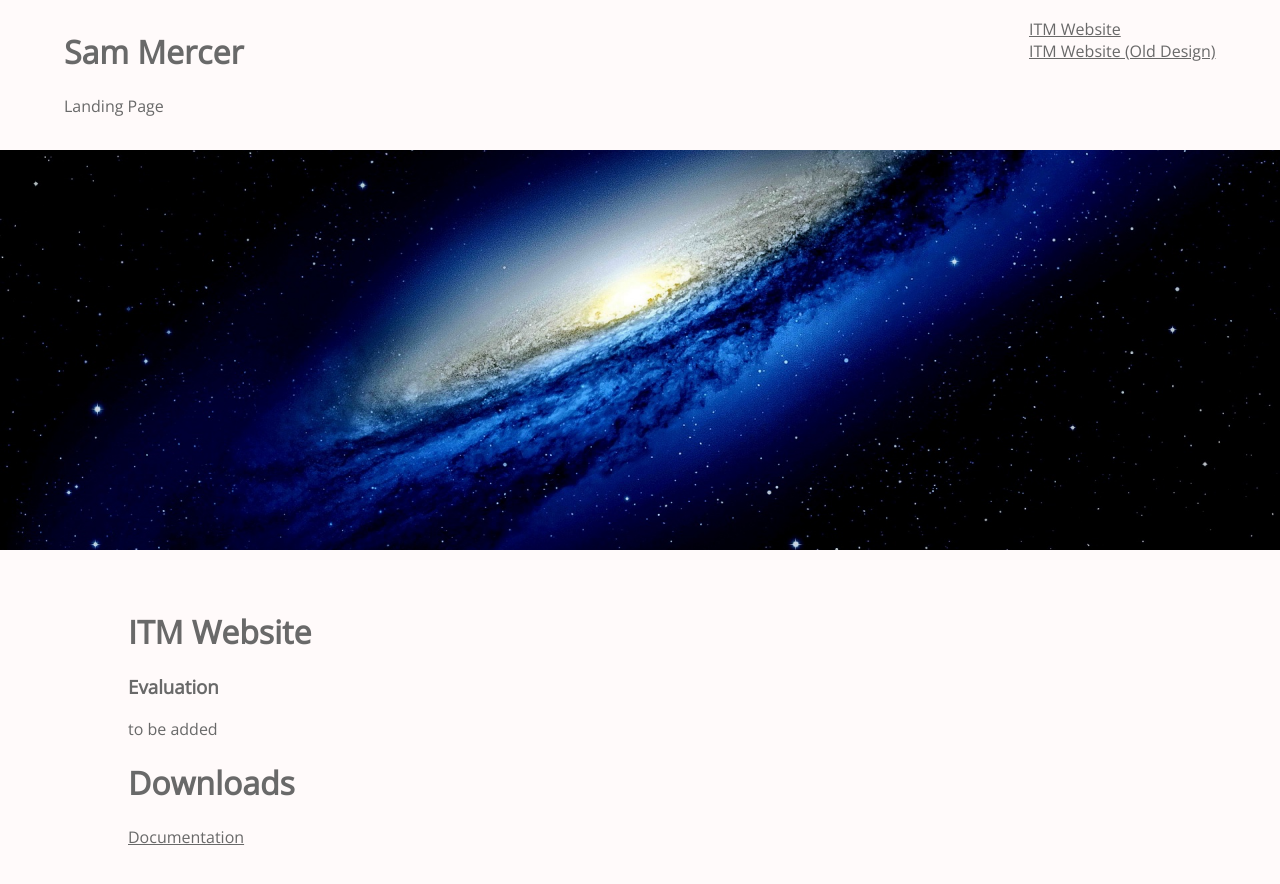
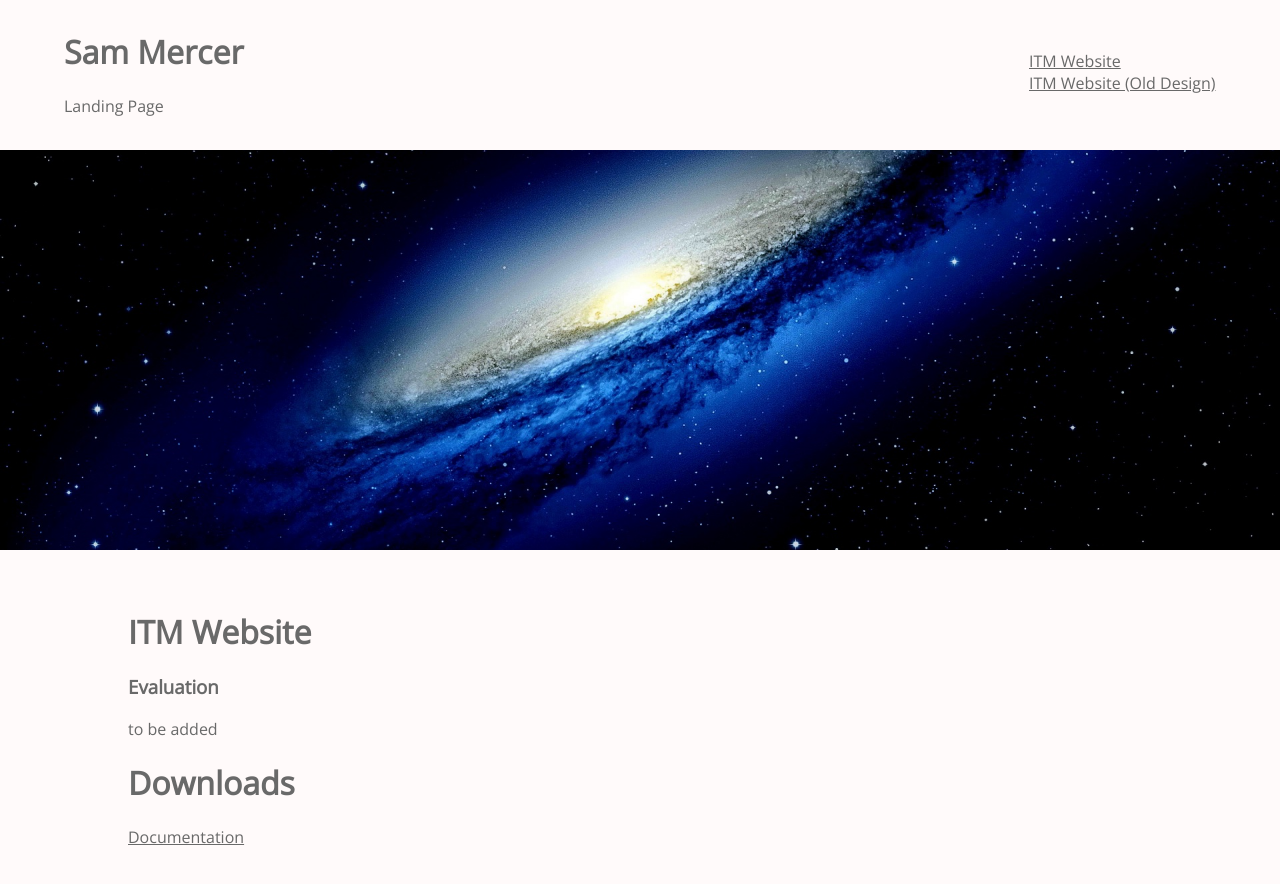
Before and after one commit to bigcode77/previouswebsite, a plain HTML site: page index.html in a window 1280 px wide. Drawn offline with nearby package versions, Linux system fonts and the light colour scheme.

Commit message:
Add files via upload

```diff
--- a/indexstyles.css
+++ b/indexstyles.css
@@ -1,7 +1,6 @@
 @charset "UTF-8";
 
 html, body {
-	max-width: 100%;
 	padding: 0;
 	margin: 0;
 	overflow-x: hidden;
@@ -48,7 +47,7 @@ p {
 }
 
 #righttext {
-	margin-top: 18px;
+	margin-top: 50px;
 	float: right;
 }
 
```
